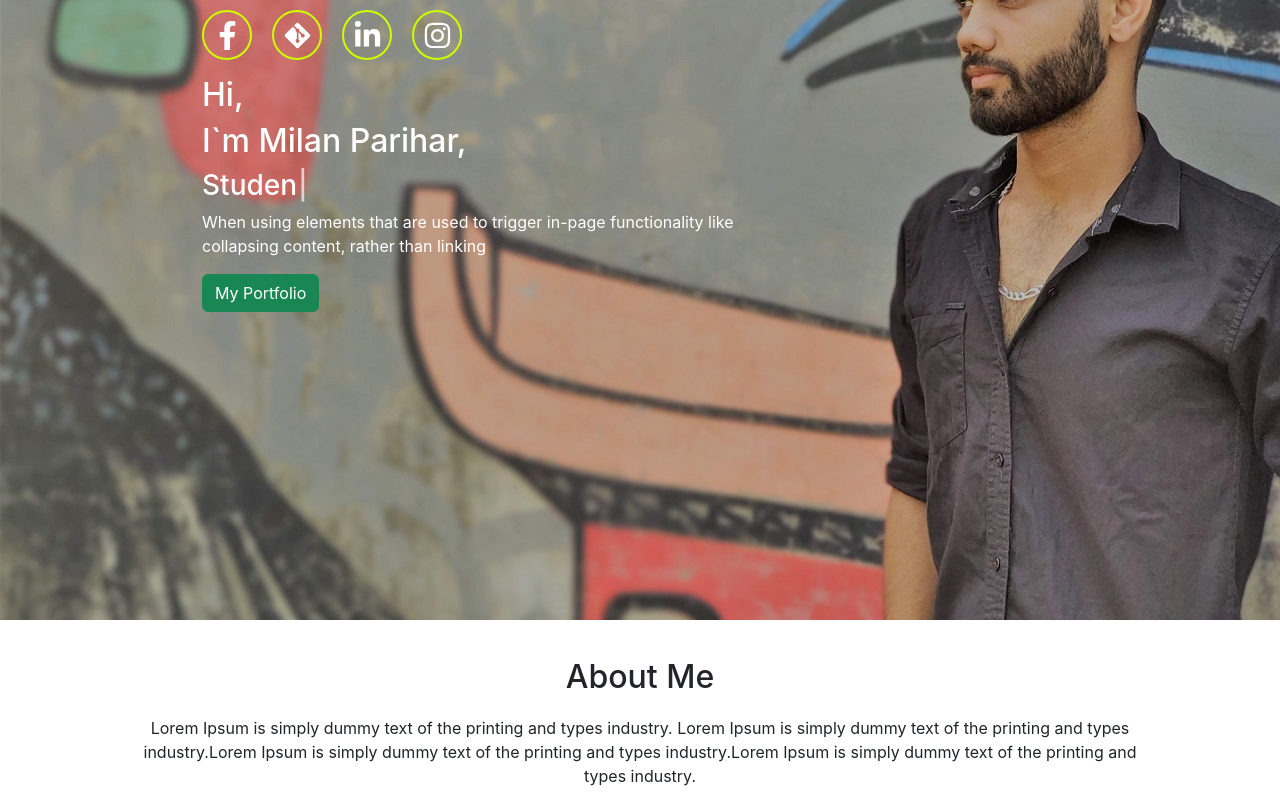
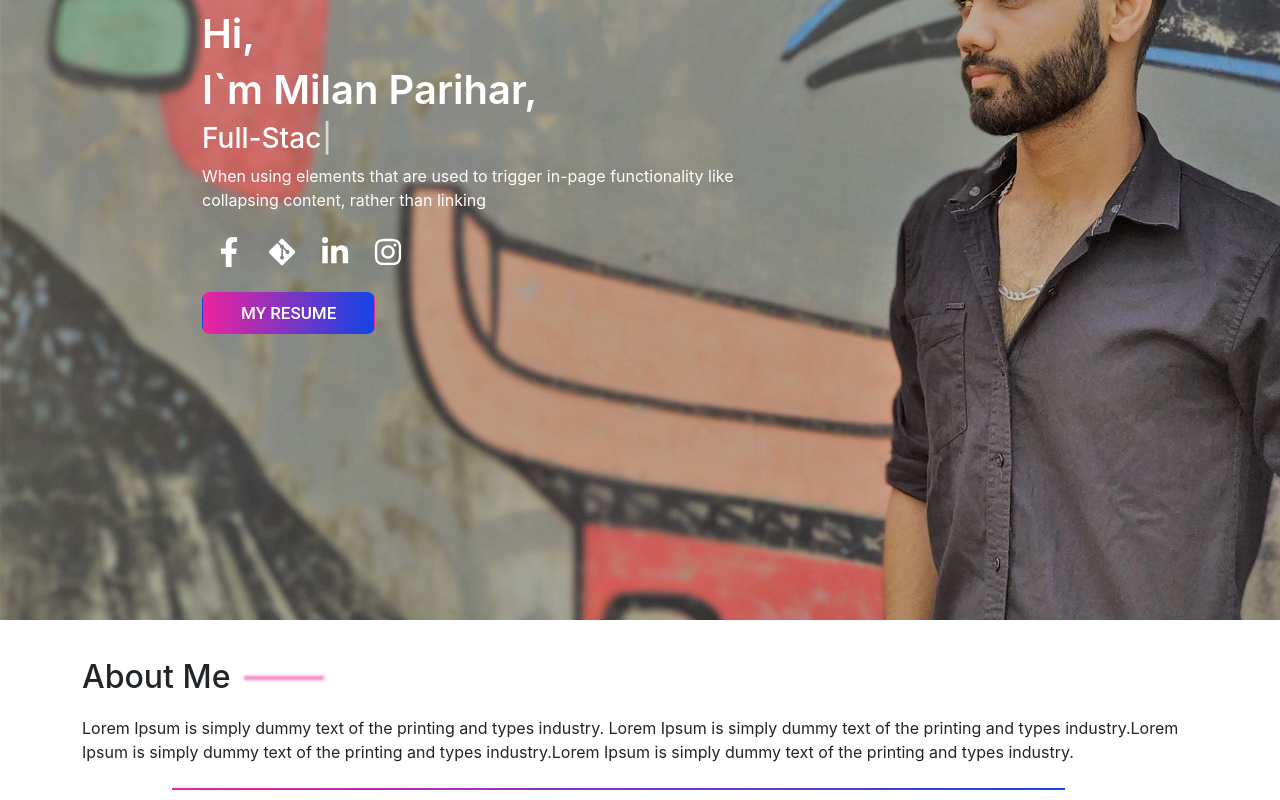
Before and after one commit to milanparihar/Portifolio, a React (Create React App) app: page / in a window 1280 px wide. Shown: the part 180-980 px from the top of the page. Built offline with nearby package versions, Linux system fonts and the light colour scheme.

Commit message:
10% css added

```diff
--- a/src/App.css
+++ b/src/App.css
@@ -1,22 +1,64 @@
-*{
+* {
   margin: 0;
   padding: 0;
   box-sizing: border-box;
+}
+
+
+
+
+
+
+
+/* helper */
+.common {
+  width: 100%;
+  margin: 20px auto;
+}
+p span {
+  position: relative;
+  top: -8px;
+  display: inline-block;
+  margin-left: 90px;
+  width: 80%;
+  height: 2px;
+  background: linear-gradient(to right, #ed239f, #1345e6);
+
 
 }
+.mainHeader span {
+  position: relative;
+  top: -8px;
+  display: inline-block;
+  margin-left: 5px;
+  width: 80px;
+  height: 4px;
+  background: rgba(237, 35, 159, 0.6);
+  -webkit-filter: blur(1.4px);
+}
+
+
+
+
+
+
+
+
+
+
+
 
 /* navbar css */
-*{
+* {
   margin: 0;
   padding: 0;
   box-sizing: border-box;
-
 }
-.header{
-  width:100%;
+.header {
+  width: 100%;
 }
 
-.navbar{
+.navbar {
   width: 100%;
   height: 70px;
   position: fixed;
@@ -25,24 +67,22 @@
   top: 0;
   opacity: 80%;
 }
-.navbar__container{
+.navbar__container {
   display: flex;
   height: 70px;
   width: 100%;
   align-items: center;
   justify-content: space-between;
-
-
 }
-.navbar__left-logo img{
+.navbar__left-logo img {
   /* width: 140px; */
 }
 
-.navbar__right{
+.navbar__right {
   display: flex;
   list-style-type: none;
 }
-.navbar__right li a{
+.navbar__right li a {
   text-decoration: none;
   color: rgb(255, 255, 255) !important;
   font-weight: 500;
@@ -51,54 +91,45 @@
 
   transition: all 0.1s linear;
   cursor: pointer;
-
-
-
 }
-.navbar__right li a:hover{
+.navbar__right li a:hover {
   padding-bottom: 7px;
 
   border-bottom: 2px solid rgb(242, 55, 9);
-
-
 }
-.navbar__right li a.active{
+.navbar__right li a.active {
   padding-bottom: 10px;
   border-bottom: 2px solid rgb(242, 55, 9);
-
 }
-.container{
+.container {
   width: 1200px;
   margin: 0 auto;
 }
 
-
-
 /* banner css */
-body{
+body {
   margin: 0;
   padding: 0;
 }
 
-.bgimg{
+.bgimg {
   background-image: url(/src/assets/banner.jpg);
   padding: 190px;
   /* opacity: 70%; */
   background-repeat: no-repeat;
   height: 100vh;
-
 }
-.row{
+.row {
   display: flex;
   width: 100%;
 }
-.col-7{
-  /* width: 50%; */
+/* .col-7{
+  width: 50%;
 
 
-}
+} */
 
-.header__content{
+.header__content {
   display: flex;
   align-items: center;
   width: 100%;
@@ -106,67 +137,95 @@ body{
   color: rgb(255, 255, 255);
 }
 
-.header__ul{
+.header__ul {
   list-style-type: none;
   display: flex;
   padding-left: 0px;
-
 }
-.header__ul li{
-  height: 50px;
-  width: 50px;
+.header__ul li a {
+  height: 48px;
+  width: 53px;
   display: flex;
-  border: 2px solid #ccff00;
   border-radius: 50%;
   align-items: center;
   justify-content: center;
-  margin: 0 10px;
+  /* margin: 1px 2px; */
+  text-decoration-color: white;
+  text-decoration: none;
+  font-size: 30px;
+  color: white;
 }
-.header__ul li:first-child{
+.header__ul li:first-child {
   margin-left: 0;
-
 }
-.welcomeMsg{
-  /* font-size: 40px; */
-  /* font-weight: 700; */
+.welcomeMsg h2 {
+  font-size: 40px;
+  font-weight: 600;
 }
 
-.header__ul li{
+.btn {
+  /* display: inline-block; */
+  background: linear-gradient(to right, #ed239f, #1345e6);
+  color: #fff;
+  /* letter-spacing: 0; */
+  font-family: "Roboto", sans-serif;
+  font-weight: 500;
+  font-size: 17px;
+  line-height: 40px;
+  padding: 0 38px;
+  outline: none !important;
+  text-align: center;
+  cursor: pointer;
+  /* text-transform: uppercase; */
+  border-radius: 8px;
+  /* background-size: 200% auto; */
+  text-decoration: none;
+  transition: all 0.3s linear;
+}
+
+.header__ul li {
   font-size: 29px;
 }
-.col-9{
+.col-9 {
   /* padding-right: 300px; */
   margin-right: 125px;
 }
 
+
+
+
+
+
+
+
+
+
+
+
+
 /* about css */
-.about{
+.about {
   width: 100%;
   /* background: #ffffff; */
   /* padding: 100px; */
 }
-.about__header{
+
+.about__header {
   padding: 18px;
 }
-.mianContent{
+.mianContent {
   font-size: 16px;
   column-rule-color: #eb4d4b;
 }
-.mainHeader{
+/* .mainHeader {
   font-size: 32px;
   margin-bottom: 20px;
-}
-.common{
-  width: 70%;
-  margin: 20px auto;
-  text-align: center;
-  /* padding-left:  50%; */
-  justify-content: center;
-}
+} */
+
 /* .about__img img{
   padding: 100px;
 } */
-.about__img{
+.about__img {
   background-image: url(/src/assets/about.png);
   padding: 88px;
   /* opacity: 70%; */
@@ -174,52 +233,50 @@ body{
   /* height: 100vh; */
   /* position: relative; */
   margin-left: 9rem;
-
 }
-.h-21{
+.h-21 {
   height: 21rem;
 }
-.alignCenter{
+.alignCenter {
   align-items: center;
 }
-.about__info{
+.about__info {
   color: #1f2235;
 }
-.about__info h1{
+.about__info h1 {
   margin-bottom: 30px;
 }
-.about__info-p1{
+.about__info-p1 {
   font-size: 14px;
   margin-bottom: 20px;
-
 }
-.about__info-p2{
+.about__info-p2 {
   font-size: 14px;
 }
 
-.info__contacts{
+.info__contacts {
   margin-top: 2opx;
 }
-.info__contacts strong{
+.info__contacts strong {
   color: #eb4d4b;
 }
 .info__contacts p {
   margin-top: 3px;
 }
-.info__contacts .col-6{
+.info__contacts .col-6 {
   margin: 10px 0;
 }
 
 /* contact css  */
-.contact{
+.contact {
   /* background: #351f1f; */
   padding: 81px 80px;
   color: rgb(0, 0, 0);
 }
-.contact__header{
+.contact__header {
   /* padding: 49px 20px 4px 20px; */
 }
-.inp{
+.inp {
   justify-content: space-evenly;
   /* color: rgb(0 0 0); */
   /* background-color  : #561212; */
@@ -228,7 +285,7 @@ body{
   margin-bottom: 8px;
   border-radius: 38px;
 }
-.contact__box{
+.contact__box {
   padding: 16px;
   background: #1f2235;
   color: #fff;
@@ -236,97 +293,75 @@ body{
   border-radius: 27px;
   transition: all 0.2s linear;
 }
-.details{
+.details {
   text-align: center;
-
 }
 /* .container{
   text-align: center;
 } */
 
-
 /* skill css */
-*{
+* {
   padding: 0;
   margin: 0;
 }
-.skill{
+.skill {
   width: 100%;
   /* background: #ffffff; */
   /* padding: 100px; */
   padding-top: 68px;
 }
-.skill__header{
+.skill__header {
   padding: 30px;
 }
-.common{
 
-  margin: 20px auto;
-  text-align: center;
-  /* padding-left:  50%; */
-  justify-content: center;
-}
-.btn-primary{
+.btn-primary {
   border-bottom-left-radius: 25px;
   border-top-right-radius: 25px;
   /* border-end-end-radius: 1px; */
   --bs-btn-hover-bg: green;
   outline: auto;
 }
-.skilllist{
+.skilllist {
   margin-bottom: 10px;
 }
 
 /* service css */
-*{
+* {
   margin: 0;
   padding: 0;
-
 }
 
-.service{
+.service {
   /* background: #1f2235; */
   padding: 200px 200px;
   color: rgb(0, 0, 0);
 }
-.service__header{
+.service__header {
   padding: 49px 20px 4px 20px;
 }
-.common{
-  width: 90%;
-  margin: 20px auto;
-  text-align: center;
-  /* padding-left:  50%; */
-  justify-content: center;
-}
-.col{
+
+.col {
   /* padding-left: 47px; */
   /* margin: 0px 0px 0px 244px; */
 }
 
-.heading{
-  margin-bottom:10px;
+.heading {
+  margin-bottom: 10px;
   font-weight: 500;
   color: #ff4a57;
   font-size: 16px;
 }
-.mainHeader{
+.mainHeader {
   font-size: 32px;
   margin-bottom: 20px;
 }
-.mianContent{
+.mianContent {
   font-size: 16px;
   column-rule-color: #1f2235;
 }
-.line{
-  background: #ff4a57;
-  height: 3px;
-  width: 200px;
-  margin: 10px auto;
-}
 
-
-.service__box{
+.service__box {
   padding: 16px;
   background: #1f2235;
   color: #fff;
@@ -334,28 +369,27 @@ body{
   border-radius: 27px;
   transition: all 0.2s linear;
 }
-.service__box:hover{
+.service__box:hover {
   background: #ff4a57;
-
 }
-.service__box:hover .icon{
+.service__box:hover .icon {
   color: #fff;
 }
-.icon{
+.icon {
   font-size: 40px;
   color: #ff4a57;
   margin-bottom: 7px;
 }
-.service__box-header{
+.service__box-header {
   font-size: 16px;
   font-weight: 500;
   margin-bottom: 15px;
 }
-.service__box-p{
+.service__box-p {
   font-size: 13px;
   margin: 5px 0px 4px 0px;
 }
-.row-1{
+.row-1 {
   display: flex;
   width: 100%;
   flex-wrap: wrap;
--- a/src/component/About.js
+++ b/src/component/About.js
@@ -18,10 +18,11 @@ function About() {
         <div className="about__header">
           <div className="container">
             <div className="common">
-              <h1 className="mainHeader">{header.subtitle}</h1>
+              <h1 className="mainHeader">{header.subtitle} <span></span></h1>
               <p className="mainContent">{header.text}</p>
-
-              <hr className="line" />
+              <p>
+                <span></span>
+              </p>
             </div>
 
             <div className="row h-21 alignCenter">
--- a/src/component/Banner.js
+++ b/src/component/Banner.js
@@ -1,65 +1,96 @@
-import React from 'react'
-import "../App.css"
+import React from "react";
+import "../App.css";
 import Typewriter from "typewriter-effect";
-import { FaFacebookF, FaGitAlt, FaInstagram, FaLinkedinIn} from 'react-icons/fa';
-
+import {
+  FaFacebookF,
+  FaGitAlt,
+  FaInstagram,
+  FaLinkedinIn,
+} from "react-icons/fa";
+import { Link } from "react-router-dom";
 
 function Banner() {
-    const [state ] = React.useState({title: 'I`m Milan Parihar,' , text:'When using elements that are used to trigger in-page functionality like collapsing content, rather than linking'});
+  const [state] = React.useState({
+    title: "I`m Milan Parihar,",
+    text: "When using elements that are used to trigger in-page functionality like collapsing content, rather than linking",
+  });
   return (
-        <div  className='bgimg' id='banner' alt='banner'>
+    <div className="bgimg" id="banner" alt="banner">
       <header className="header">
-        <div className='container'>
-            <div className='row'>
-                <div className='col-6'>
-                    <div className='header__content'>
-                        <div className='header__section'>
-                            <ul className='header__ul'>
-                                <li>
-                                    <FaFacebookF/>
-                                </li>
-                                <li>
-                                    <FaGitAlt/>
-                                </li>
-                                <li>
-                                    <FaLinkedinIn/>
-                                </li>
-                                <li>
-                                    <FaInstagram/>
-                                </li>
-
-
-                            </ul>
-
-                            <div className='welcomeMsg'>
+        <div className="container">
+          <div className="row">
+            <div className="col-6">
+              <div className="header__content">
+                <div className="header__section">
+                    <div className="welcomeMsg">
                         <h2>Hi,</h2>
                         <h2>{state.title}</h2>
                     </div>
-                            <h3 className='col-9'>
-                            <Typewriter
+                  <h3 className="col-9">
+                   <Typewriter className='typewriter'
                       options={{
-                                    strings: ['Web Developer.', 'Student.', 'App Developer.'],
+                        strings: [
+                          "Full-Stack Developer.",
+                          "Student.",
+                          "Front-End Developer.",
+                        ],
                         autoStart: true,
                         loop: true,
                       }}
                     />
                   </h3>
                   <p>{state.text}</p>
-                            <div className='header__button'>
-                            <a href='/' type="button" className="btn btn-success">My Portfolio</a>
+                  <ul className="header__ul">
+                    <li>
+                      <a
+                        href="https://www.facebook.com/milan.parihar.568"
+                        target="_blank"
+                        rel="noopener "
+                      >
+                        <FaFacebookF />
+                      </a>
+                    </li>
+                    <li>
+                      <a
+                        href="https://github.com/milanparihar"
+                        target="_blank"
+                        rel="noopener "
+                      >
+                        <FaGitAlt />
+                      </a>
+                    </li>
+                    <li>
+                      <a
+                        href="https://www.linkedin.com/in/milan-parihar-6a964b201/"
+                        target="_blank"
+                        rel="noopener "
+                      >
+                        <FaLinkedinIn />
+                      </a>
+                    </li>
+                    <li>
+                      <a
+                        href="https://www.instagram.com/milan._.parihar/"
+                        target="_blank"
+                        rel="noopener"
+                      >
+                        <FaInstagram />
+                      </a>
+                    </li>
+                  </ul>
+                  <div className="header__button">
+                    <a href="/" type="button" className="btn">
+                      MY RESUME
+                    </a>
                   </div>
                 </div>
               </div>
-
             </div>
-
           </div>
-
         </div>
-
       </header>
     </div>
-  )
+  );
 }
 
-export default Banner
+export default Banner;
--- a/src/component/Skill.js
+++ b/src/component/Skill.js
@@ -17,14 +17,13 @@ function Skill() {
         <div className="skill__header">
             <div className="container">
                 <div className="comman">
-                    <h1 className="mainHeader">Skills</h1>
+                    <h1 className="mainHeader">Skills <span></span></h1>
                 </div>
-
                 <div className="row">
                     <div className="col-6">
                         <p>I`M EXPERT ON</p>
                         <h1>Let`s Work Together</h1>
-                        <p>Lorem ipsum dolor sit amet consectetur adipisicing elit. Eaque ipsa at non eveniet sit possimus facere ut repellendus inventore. Quas culpa suscipit nemo ratione ea vitae quod voluptatum magni totam!</p>
+                        <p>Lorem ipsum dolor sit amet consectetur adipisicing elit. Eaque ipsa at non eveniet sit possimus facere ut repellendus inventore. Quas culpa suscipit nemo ratione ea vitae quod voluptatum magni totam!  </p>
                         <Link to="contact" id='contact12'  smooth={true}
                   offset={10}
                   duration={500} className="btn btn-primary" tabIndex="-1" role="button" aria-disabled="true">Hire Me Now</Link>
```
Also changed, not shown: src/component/Contact.js (+6 -4 lines), src/component/Service.js (+7 -4 lines). Lines whose indentation alone changed are shown as unchanged.
